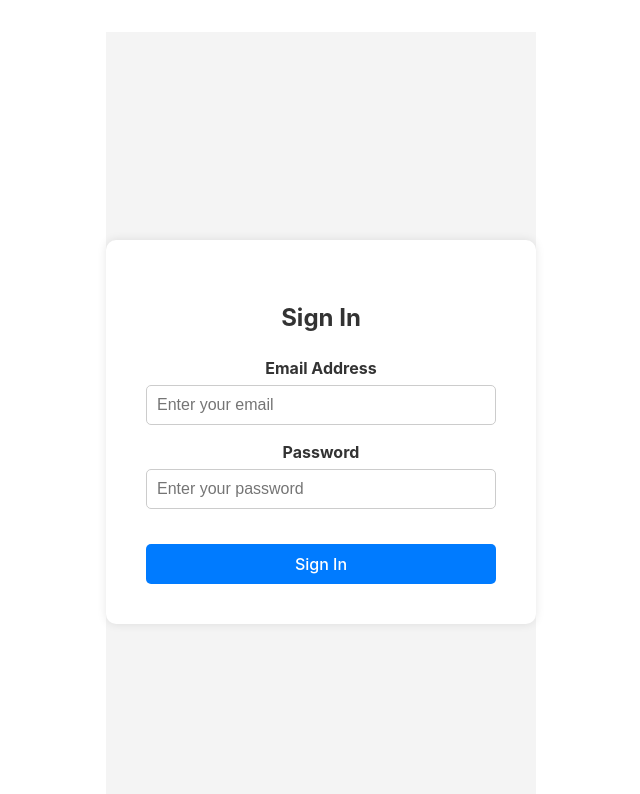
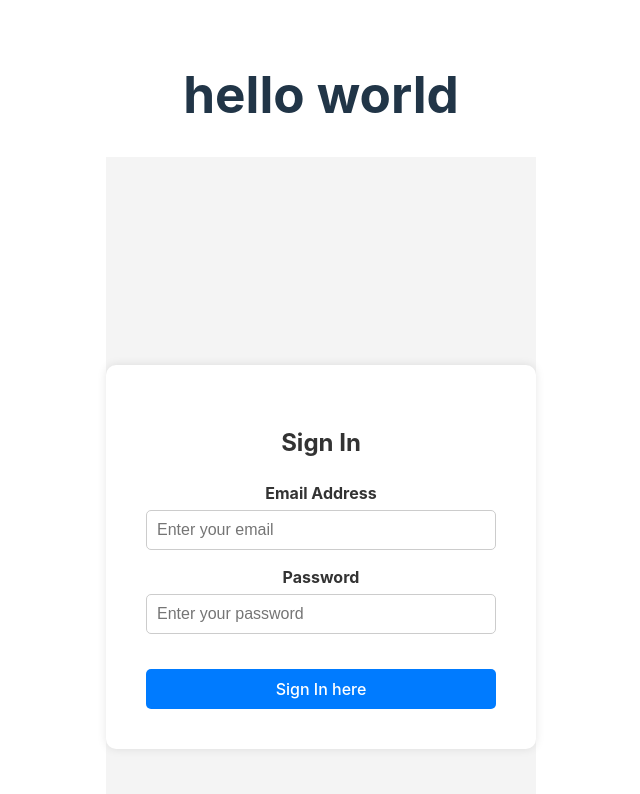
Before and after one commit to Nithishkumarsp03/Crayon-d, a React (Vite) app in the folder Git-Collab/: page / in a window 1280 px wide. Shown: the top 794 px of the page, without its empty margins (319-959 px from the left). Built offline with nearby package versions, Linux system fonts and the light colour scheme.

Commit message:
main branch commit

```diff
--- a/Git-Collab/src/App.jsx
+++ b/Git-Collab/src/App.jsx
@@ -7,6 +7,7 @@ function App() {
 
   return (
     <>
+    <h1>hello world</h1>
     <Login/>
     </>
   )
--- a/Git-Collab/src/components/login.jsx
+++ b/Git-Collab/src/components/login.jsx
@@ -39,7 +39,7 @@ const Login = () => {
             />
           </div>
           <button type="submit" style={styles.button}>
-            Sign In
+            Sign In here
           </button>
         </form>
       </div>
```
